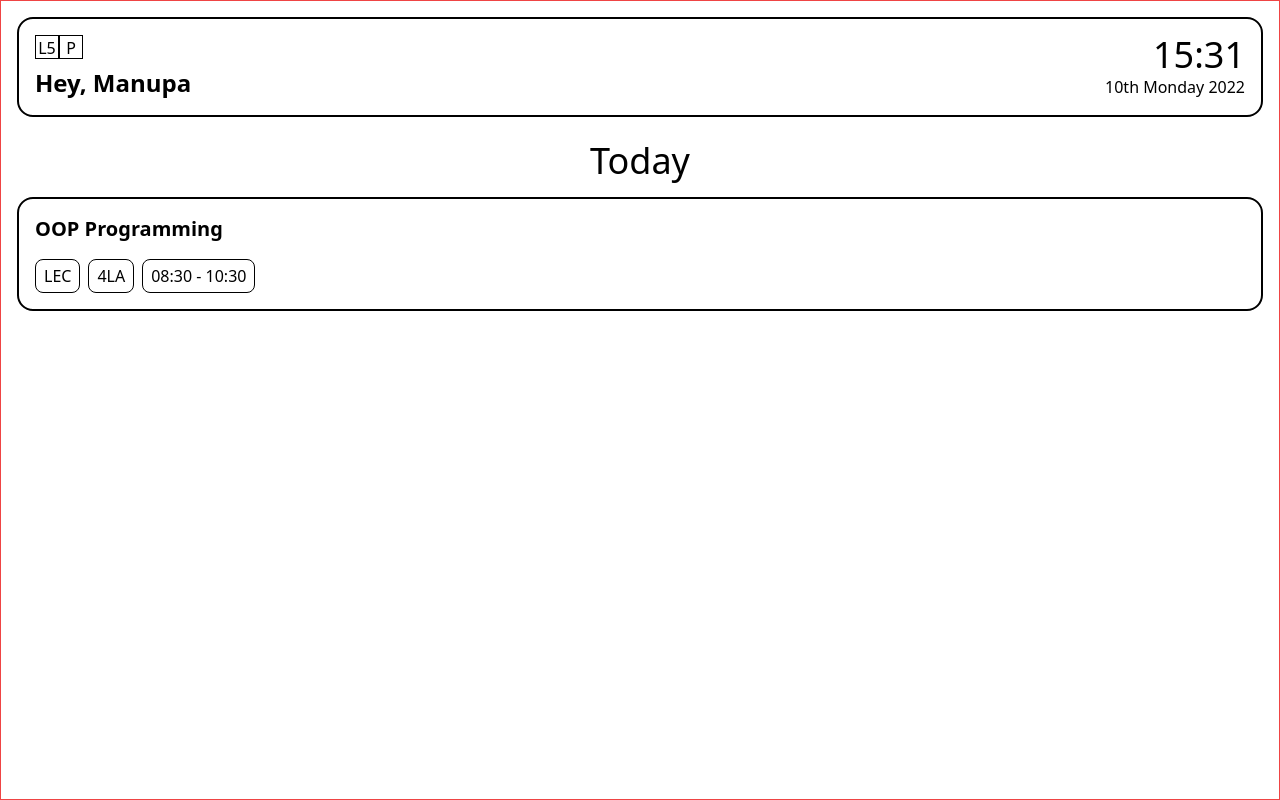
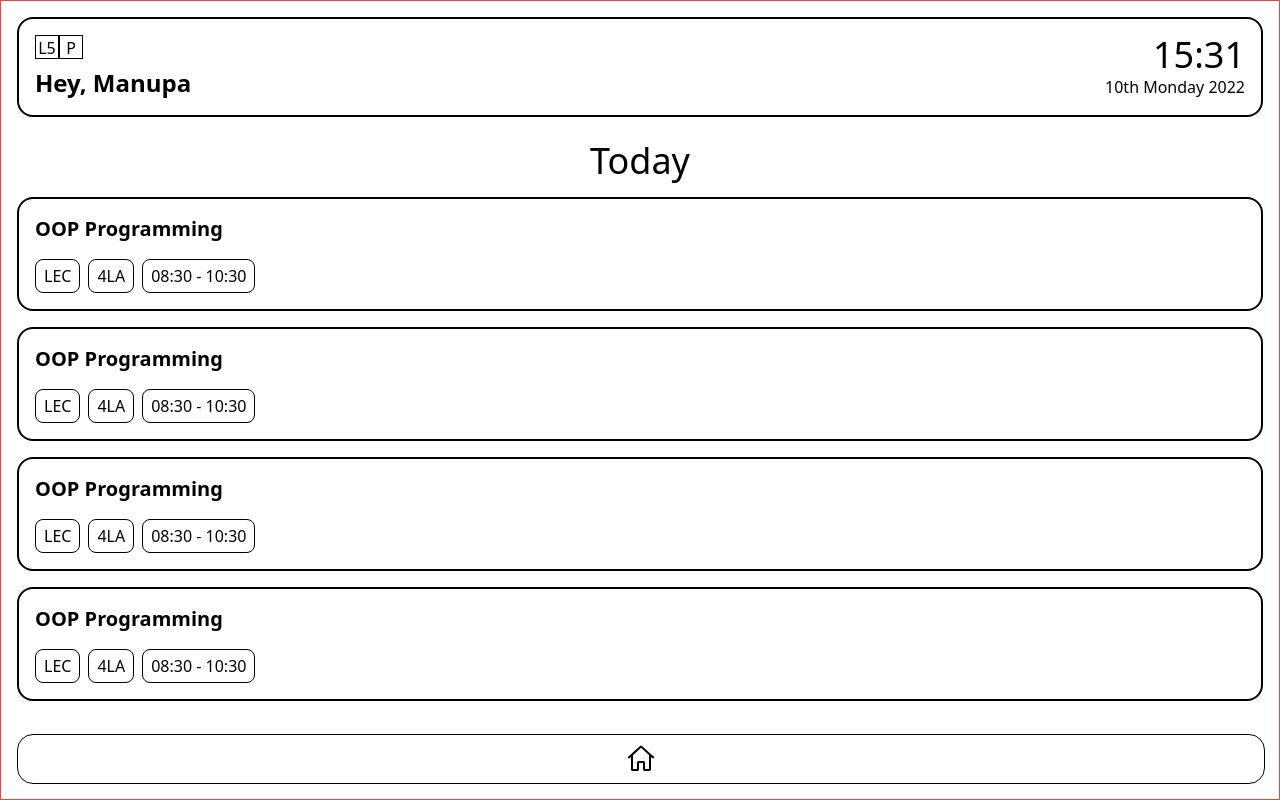
Before and after one commit to ManupaDev/iit-assistant, a Next.js app: page / in a window 1280 px wide. Built offline with nearby package versions, Linux system fonts and the light colour scheme.

Commit message:
static home page implemented

```diff
--- a/package.json
+++ b/package.json
@@ -2,7 +2,8 @@
   "dependencies": {
     "next": "^12.3.1",
     "react": "^18.2.0",
-    "react-dom": "^18.2.0"
+    "react-dom": "^18.2.0",
+    "react-icons": "^4.4.0"
   },
   "scripts": {
     "dev": "next dev",
--- a/pages/index.jsx
+++ b/pages/index.jsx
@@ -1,13 +1,30 @@
 import Header from "../components/header";
 import ModuleCard from "../components/moduleCard";
+import { VscHome } from "react-icons/vsc";
 
 function Home() {
   return (
-    <div className="min-h-screen border border-red-500 p-4">
+    <div className="min-h-screen border border-red-500">
+      <div className="p-4">
         <Header />
         <div className="mt-6">
           <h1 className="text-center text-4xl">Today</h1>
-        <div className=" flex flex-col ">
+          <div className="flex flex-col ">
+            <ModuleCard
+              mode="LEC"
+              venue="4LA"
+              time={{ s: "08:30", e: "10:30" }}
+            />
+            <ModuleCard
+              mode="LEC"
+              venue="4LA"
+              time={{ s: "08:30", e: "10:30" }}
+            />
+            <ModuleCard
+              mode="LEC"
+              venue="4LA"
+              time={{ s: "08:30", e: "10:30" }}
+            />
             <ModuleCard
               mode="LEC"
               venue="4LA"
@@ -16,6 +33,13 @@ function Home() {
           </div>
         </div>
       </div>
+
+      <div className=" fixed bottom-0 w-full p-4">
+        <div className="border border-black p-2 rounded-2xl flex justify-center  ">
+          <VscHome size={32} />
+        </div>
+      </div>
+    </div>
   );
 }
 
```
Also changed, not shown: 1 other file (tests, documents, lock files or other folders). Lines whose indentation alone changed are shown as unchanged.
